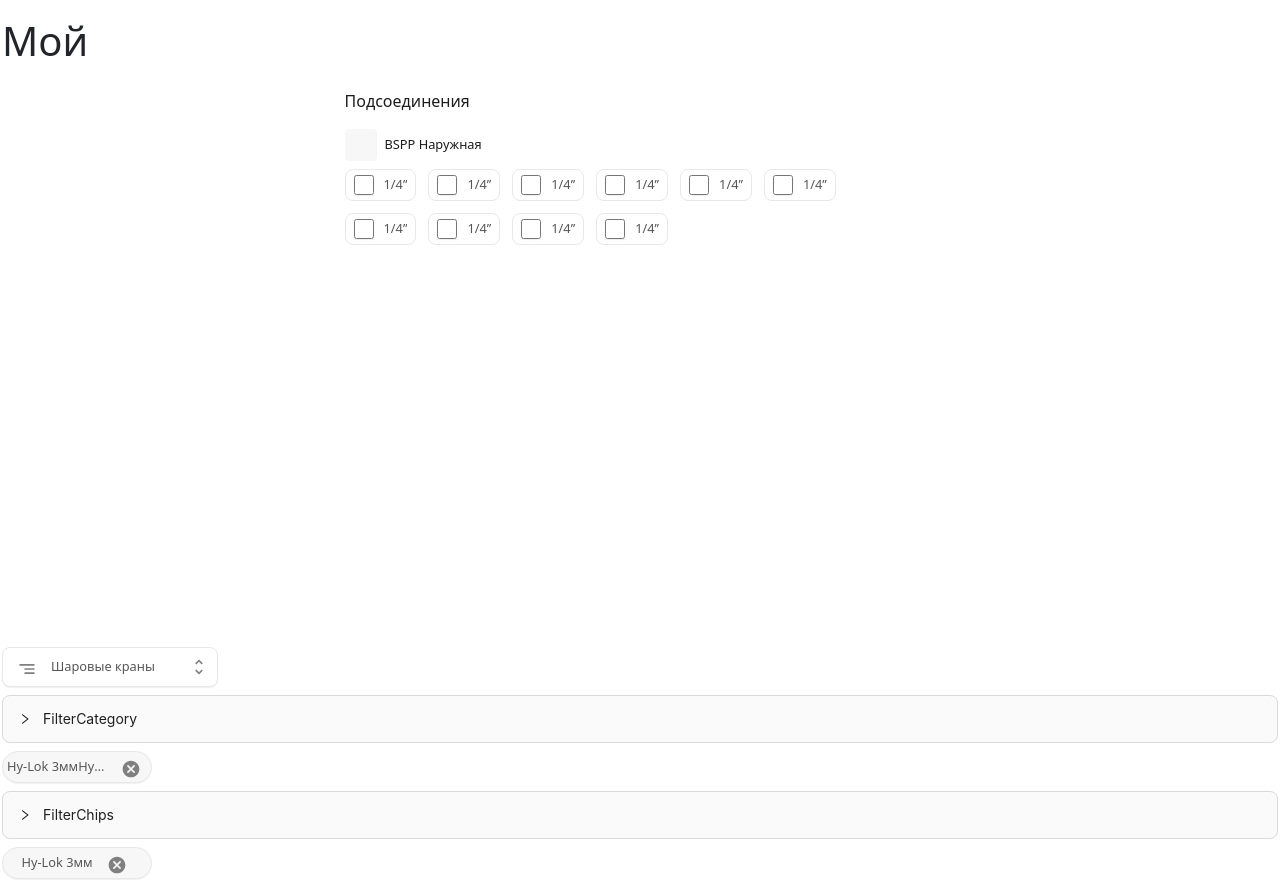
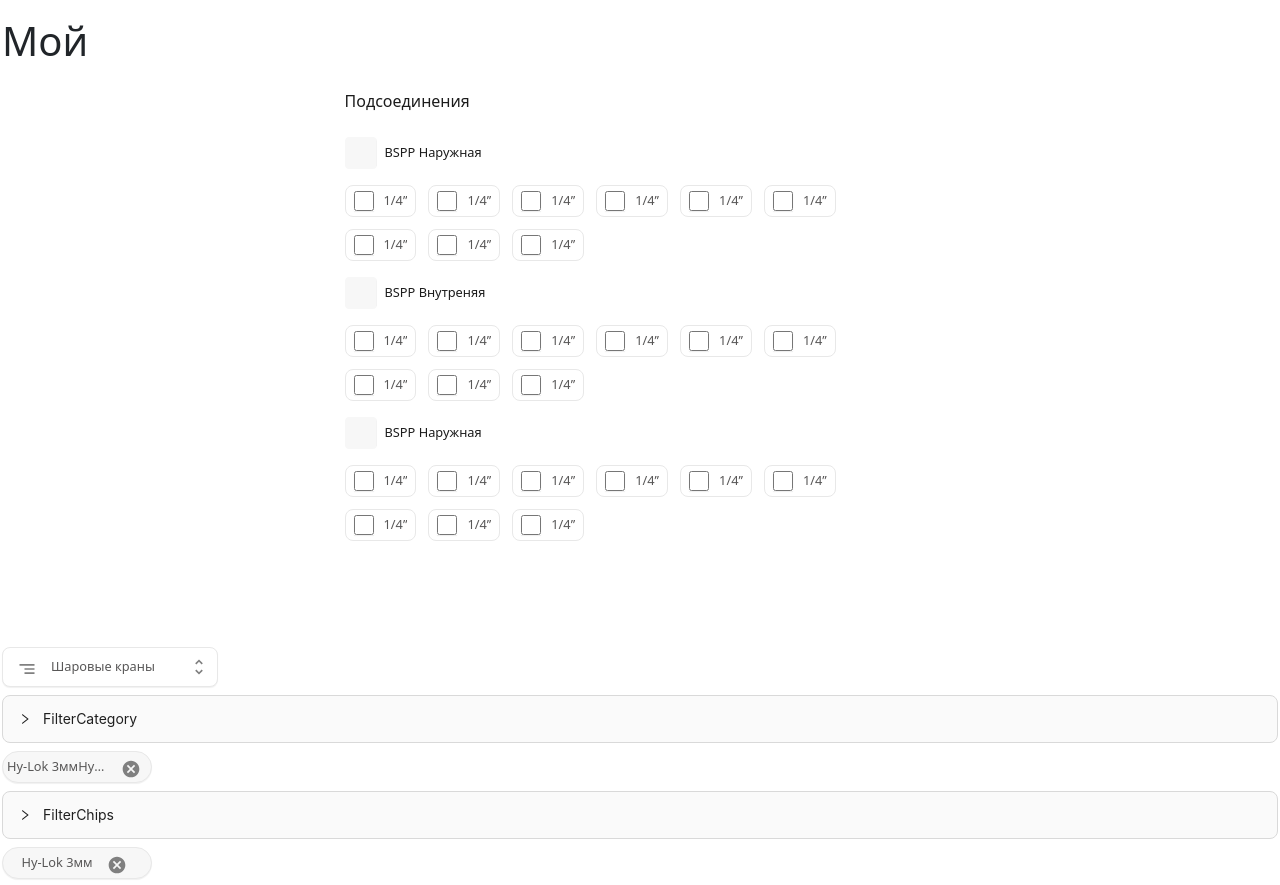
Before and after one commit to picus23/any-web-components, a Next.js app: page /filter in a window 1280 px wide. Shown: the part 1080-1965 px from the top of the page. Built offline with nearby package versions, Linux system fonts and the light colour scheme.

Commit message:
add onlick filter compns

```diff
--- a/pages/filter/index.tsx
+++ b/pages/filter/index.tsx
@@ -19,6 +19,7 @@ import FilterSearchInput from "@/components/filter/FilterSearchInput";
 import FilterFieldWrapper from "@/components/filter/FilterFieldWrapper";
 
 export default function () {
+    let FilterFields = ['1/4’’', '1/4’’', '1/4’’', '1/4’’', '1/4’’', '1/4’’', '1/4’’', '1/4’’', '1/4’’'];
 
     return <>
 
@@ -52,42 +53,35 @@ export default function () {
                 <div className="filter-base">
                     <span className="font-size-20 fw-500 bg-white mb-3">Подсоединения</span>
                     <div className="d-flex flex-column">
-                        <FilterHead title="BSPP Наружная" />
+                        <div className="my-2"><FilterHead title="BSPP Наружная" /></div>
                         <div className="filter-chips-block my-2">
-                            {/* <div className="filter-chips-item"> */}
-                            <div className="">
-                                <FilterMarker title="1/4’’" />
-                            </div>
-                            <div className="">
-                                <FilterMarker title="1/4’’" />
-                            </div>
-                            <div className="">
-                                <FilterMarker title="1/4’’" />
-                            </div>
-                            <div className="">
-                                <FilterMarker title="1/4’’" />
-                            </div>
-                            <div className="">
-                                <FilterMarker title="1/4’’" />
-                            </div>
-                            <div className="">
-                                <FilterMarker title="1/4’’" />
-                            </div>
-                            <div className="">
-                                <FilterMarker title="1/4’’" />
-                            </div>
-                            <div className="">
-                                <FilterMarker title="1/4’’" />
-                            </div>
-                            <div className="">
-                                <FilterMarker title="1/4’’" />
-                            </div>
-                            <div className="">
-                                <FilterMarker title="1/4’’" />
-                            </div>
+                            {
+                                FilterFields.map(item => (
+                                    <FilterMarker title={item} />
+                                ))
+                            }
                         </div>
                     </div>
-
+                    <div className="d-flex flex-column">
+                        <div className="my-2"><FilterHead title="BSPP Внутреняя" /></div>
+                        <div className="filter-chips-block my-2">
+                            {
+                                FilterFields.map(item => (
+                                    <FilterMarker title={item} />
+                                ))
+                            }
+                        </div>
+                    </div>
+                    <div className="d-flex flex-column">
+                        <div className="my-2"><FilterHead title="BSPP Наружная" /></div>
+                        <div className="filter-chips-block my-2">
+                            {
+                                FilterFields.map(item => (
+                                    <FilterMarker title={item} />
+                                ))
+                            }
+                        </div>
+                    </div>
                 </div>
             </div>
 
@@ -114,7 +108,7 @@ export default function () {
          <FilterChips title="Hy-Lok 3мм" onClick={() => alert(111)} />
         `}></CollapseAntd>
 
-                    <FilterMarker title="1/4’’" onClick={()=>alert('Click')}/>
+                    <FilterMarker title="1/4’’" onClick={() => alert('Click')} />
                     <FilterMarker title="Option" />
                     <FilterMarker title="Option" isGray />
                     <FilterMarker title="Option" isActive />
```
